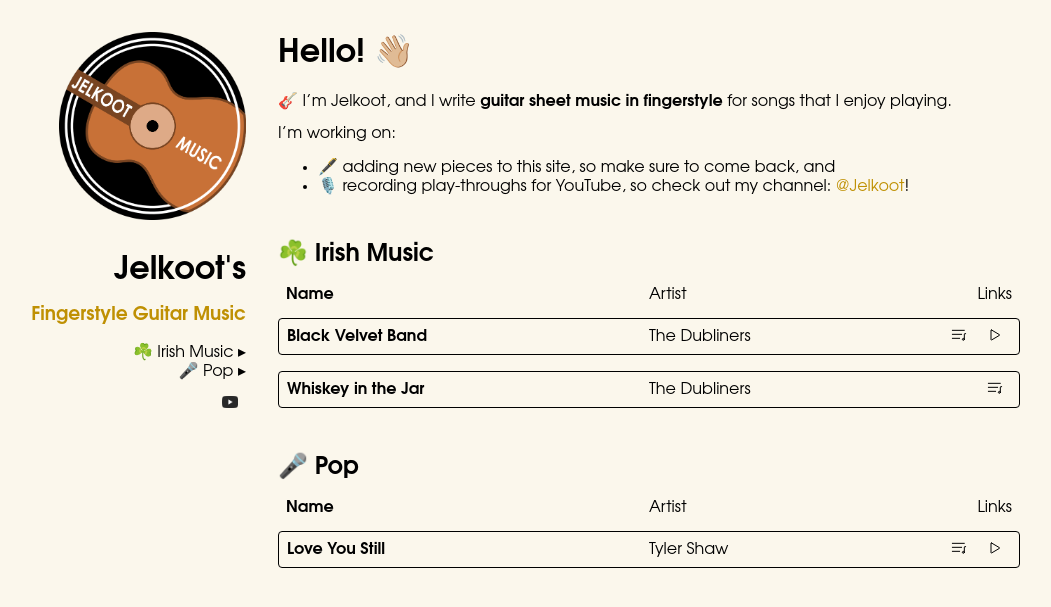
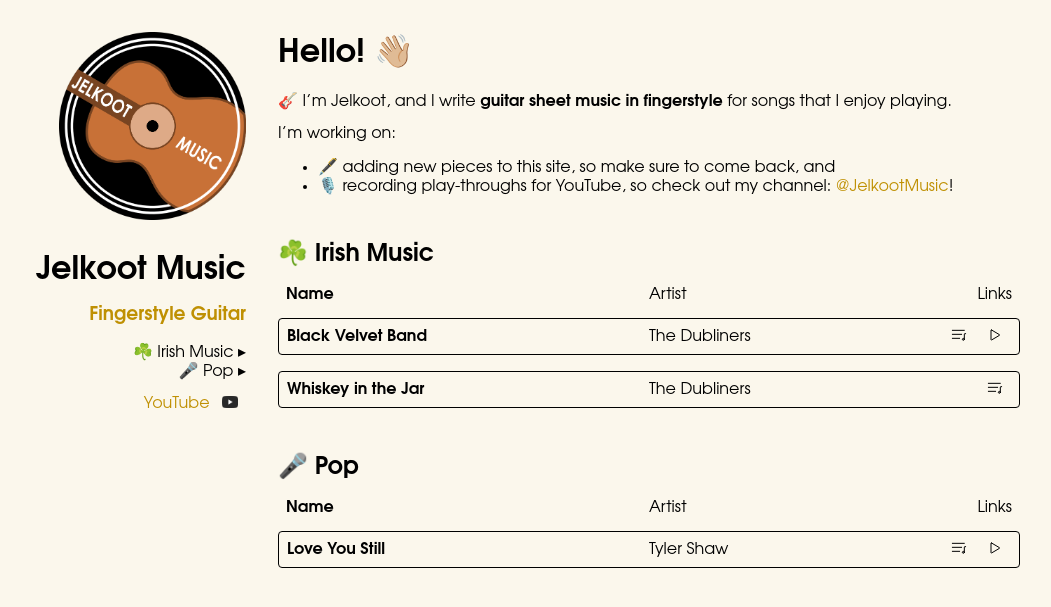
Before and after one commit to jelkoot/jelkoot.github.io, a Jekyll site: the page built from index.md, in a window 1280 px wide. Shown: the top 607 px of the page, without its empty margins (132-1183 px from the left). Built offline with Jekyll 4.4.1, drawn with Linux system fonts in a browser that asks for light colours.

Commit message:
Fix links (add Music to username)

```diff
--- a/_includes/about.html
+++ b/_includes/about.html
@@ -2,8 +2,8 @@
     <img src="/assets/logo.png">
 </a>
 
-<h1>Jelkoot's</h1>
-<h3>Fingerstyle Guitar Music</h3>
+<h1>Jelkoot Music</h1>
+<h3>Fingerstyle Guitar</h3>
 
 <div class="toc">
 {% for type in site.data.music.types %}
@@ -11,6 +11,7 @@
 {% endfor %}
 </div>
 
-<a href="https://www.youtube.com/@Jelkoot">
+<a href="https://www.youtube.com/@JelkootMusic">
+    YouTube
     <img class="icon" src="/assets/icons/youtube.png">
 </a>
--- a/index.md
+++ b/index.md
@@ -9,4 +9,4 @@
 
 I'm working on:
 * 🖋️ adding new pieces to this site, so make sure to come back, and
-* 🎙️ recording play-throughs for YouTube, so check out my channel: [@Jelkoot](https://www.youtube.com/@Jelkoot)!
+* 🎙️ recording play-throughs for YouTube, so check out my channel: [@JelkootMusic](https://www.youtube.com/@JelkootMusic)!
```
